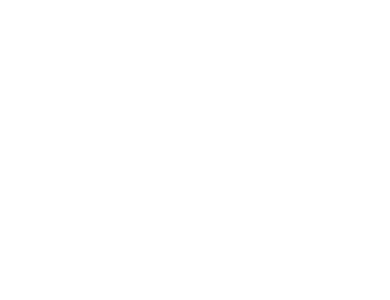
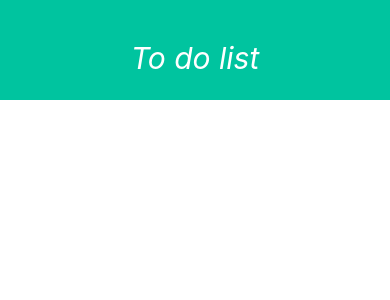
Before and after one commit to AndreiSusha/simpleReactNative, a React Native app: screen / in a window 390 px wide. Shown: the top 300 px of the page. Built offline with nearby package versions, Linux system fonts and the light colour scheme.

Commit message:
feat: stiles added

```diff
--- a/App.js
+++ b/App.js
@@ -1,8 +1,13 @@
 import React from 'react';
 import { StyleSheet, View } from 'react-native';
+import Header from './components/Header';
 
 export default function App() {
-  return <View></View>;
+  return (
+    <View>
+      <Header />
+    </View>
+  );
 }
 
 const styles = StyleSheet.create({});
--- a/components/Header.js
+++ b/components/Header.js
@@ -2,20 +2,21 @@
 import { StyleSheet, View, Text } from 'react-native';
 
 export default function Header() {
-  return;
-  <View style={styles.main}>
-    <Text style={styles.text}>To do list</Text>
-  </View>;
+  return (
+    <View style={styles.main}>
+      <Text style={styles.text}>To do list</Text>
+    </View>
+  );
 }
 
 const styles = StyleSheet.create({
   main: {
-    paddingTop: 50,
+    paddingTop: 40,
     height: 100,
     backgroundColor: '#00C49F',
   },
   text: {
-    fontSize: 20,
+    fontSize: 30,
     textAlign: 'center',
     color: 'white',
     fontStyle: 'italic',
```
